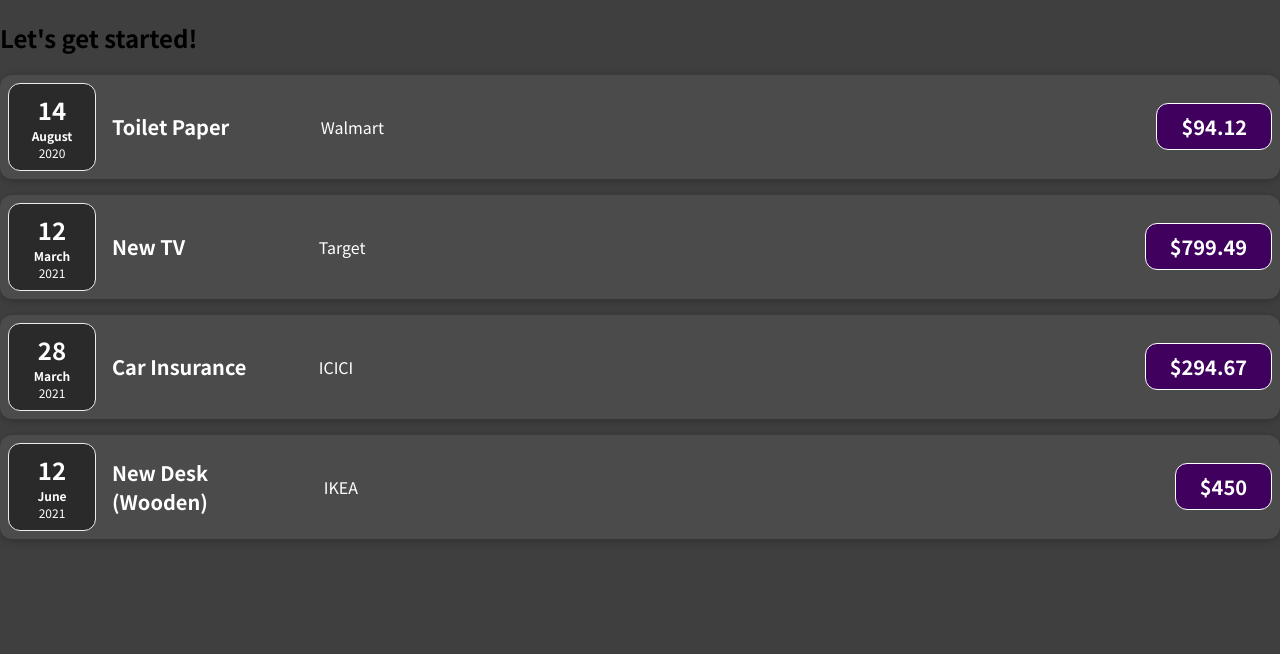
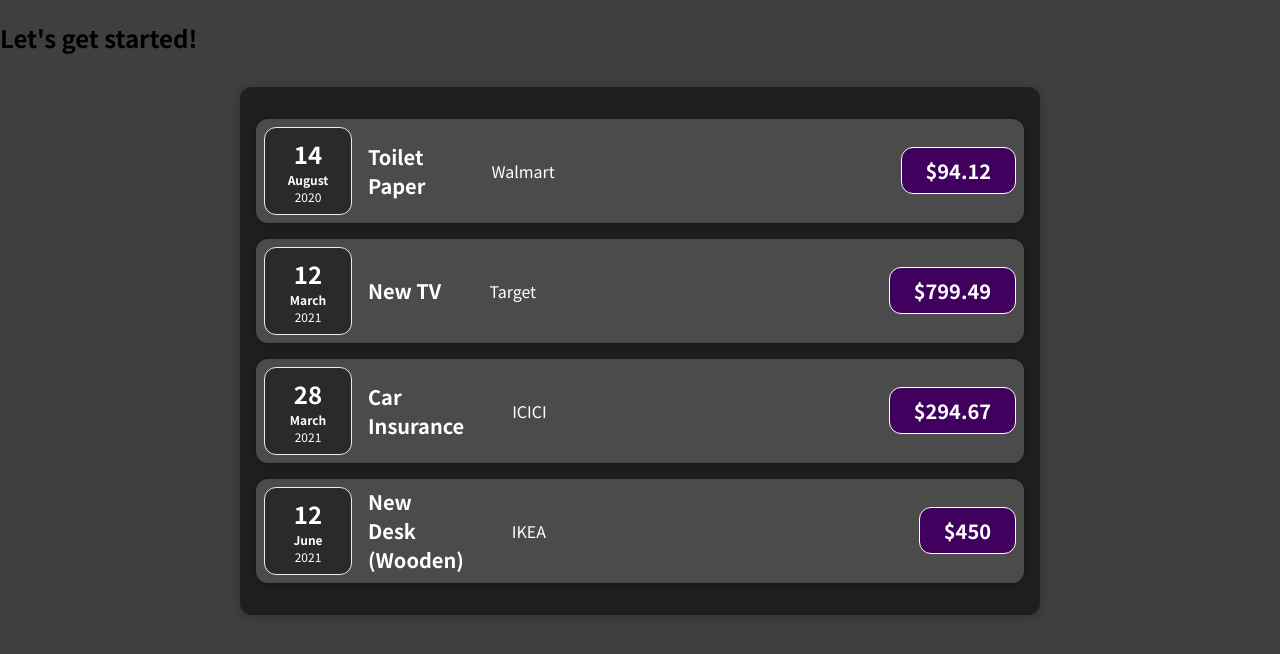
Before and after one commit to Immernachtreich/Frontend-Development, a React (Create React App) app in the folder React-Guide/: page / in a window 1280 px wide. Shown: the top 654 px of the page. Built offline with nearby package versions, Linux system fonts and the light colour scheme.

Commit message:
Added file structure to expense app

```diff
--- a/React-Guide/src/App.js
+++ b/React-Guide/src/App.js
@@ -1,6 +1,8 @@
-import ExpenseItem from './components/ExpenseItem';
+import React from 'react';
+import ExpenseItem from './components/Expenses/ExpenseItem';
+import Card from './components/UI/Card';
 
-function App() {
+const App = () => {
     const expenses = [
         {
             id: 'e1',
@@ -35,7 +37,7 @@
     return (
         <div>
             <h2>Let's get started!</h2>
-
+            <Card className='expenses'>
                 { expenses.map(e => {
                     return <ExpenseItem
                         title={ e.title }
@@ -44,7 +46,7 @@
                         location={ e.location }
                     />
                 }) }
-
+            </Card>
         </div>
     );
 }
--- a/React-Guide/src/components/ExpenseItem.js
+++ /dev/null
@@ -1,18 +0,0 @@
-import ExpenseDate from './ExpenseDate';
-import ExpenseDetails from './ExpenseDetails';
-
-import './ExpenseItem.css';
-
-function ExpenseItem(props) {
-
-    const { title, location, amount } = props;
-
-    return (
-        <div className='expense-item'>
-            <ExpenseDate date={ props.date } />
-            <ExpenseDetails title={ title } amount={ amount } location={ location } />
-        </div>
-    );
-}
-
-export default ExpenseItem;
--- a/React-Guide/src/components/ExpenseDate.js
+++ b/React-Guide/src/components/Expenses/ExpenseDate.js
@@ -1,6 +1,7 @@
+// CSS Imports
 import './ExpenseDate.css'
 
-function ExpenseDate(props) {
+const ExpenseDate = props => {
 
     const day = props.date.toLocaleString('en-US', { day: '2-digit' });
     const month = props.date.toLocaleString('en-US', { month: 'long' });
--- a/React-Guide/src/components/ExpenseDetails.js
+++ b/React-Guide/src/components/Expenses/ExpenseDetails.js
@@ -1,6 +1,6 @@
-function ExpenseDetails(props) {
+const ExpenseDetails = props => {
 
-    const { title, location, amount } = props;
+    const { title, location, amount } = props.expense;
 
     return (
         <div className='expense-item__description'>
--- a/React-Guide/src/components/ExpenseItem.css
+++ b/React-Guide/src/components/Expenses/ExpenseItem.css
@@ -2,10 +2,8 @@
   display: flex;
   justify-content: space-between;
   align-items: center;
-  box-shadow: 0 2px 8px rgba(0, 0, 0, 0.25);
   padding: 0.5rem;
   margin: 1rem 0;
-  border-radius: 12px;
   background-color: #4b4b4b;
 }
 
--- /dev/null
+++ b/React-Guide/src/components/Expenses/ExpenseItem.js
@@ -0,0 +1,19 @@
+// JS Imports
+import ExpenseDate from './ExpenseDate';
+import ExpenseDetails from './ExpenseDetails';
+import Card from '../UI/Card';
+
+// CSS Imports
+import './ExpenseItem.css';
+
+const ExpenseItem = props => {
+
+    return (
+        <Card className='expense-item'>
+            <ExpenseDate date={ props.date } />
+            <ExpenseDetails expense={ props } />
+        </Card>
+    );
+}
+
+export default ExpenseItem;
--- /dev/null
+++ b/React-Guide/src/components/UI/Card.css
@@ -0,0 +1,4 @@
+.card {
+    border-radius: 12px;
+    box-shadow: 0 1px 8px rgba(0, 0, 0, 0.25);
+}
--- /dev/null
+++ b/React-Guide/src/components/UI/Card.js
@@ -0,0 +1,12 @@
+import './Card.css';
+
+const Card = props => {
+
+    const classes = 'card ' + props.className;
+
+    return (
+        <div className={ classes }> { props.children } </div>
+    );
+}
+
+export default Card;
--- a/React-Guide/src/index.css
+++ b/React-Guide/src/index.css
@@ -12,3 +12,11 @@
   margin: 0;
   background-color: #3f3f3f;
 }
+
+.expenses {
+  padding: 1rem;
+  background-color: rgb(31, 31, 31);
+  margin: 2rem auto;
+  width: 50rem;
+  max-width: 95%;
+}
```
Also changed, not shown: React-Guide/src/components/Expenses/ExpenseDate.css (renamed from React-Guide/src/components/ExpenseDate.css). Lines whose indentation alone changed are shown as unchanged.
